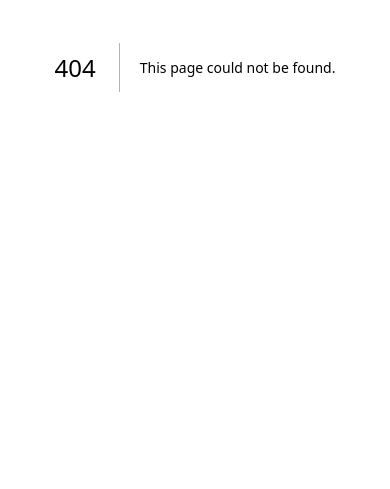
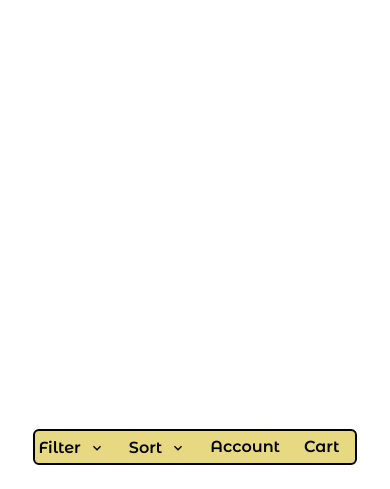
Before and after one commit to JakeSchroder/packrat-v2, a Next.js app: page /header/mobile_menu in a window 390 px wide. Before the commit this address had no page. Shown: the part 355-844 px from the top of the page. Built offline with nearby package versions, Linux system fonts and the light colour scheme.

Commit message:
Add mobile alternative menu

```diff
--- a/pages/header/header.js
+++ b/pages/header/header.js
@@ -3,8 +3,8 @@ import Logo from '../components/Logo';
 import { CATEGORIES, SORT_ORDER_MAP } from '../../src/constants/products';
 export default function Header({ setCategoryFilter, setOrderSort }) {
   return (
-    <div className="fixed min-w-full bg-background z-10 ">
-      <div className=" flex flex-row items-center justify-between px-24 py-6">
+    <div className=" sm:hidden fixed min-w-full bg-background z-10 ">
+      <div className=" flex flex-row items-center justify-between px-24 py-1 ">
         <MenuDropdown
           title={'Filter'}
           menuItems={CATEGORIES}
--- /dev/null
+++ b/pages/header/mobile_menu.js
@@ -0,0 +1,25 @@
+import MenuDropdown from '../components/MenuDropdown';
+import { CATEGORIES, SORT_ORDER_MAP } from '../../src/constants/products';
+
+export default function MobileMenu({ setCategoryFilter, setOrderSort }) {
+  return (
+    <>
+      <div className=" invisible sm:visible flex flex-row items-center fixed bottom-6 justify-center min-w-full z-10">
+        <div className="bg-accent rounded-md p-1 pr-4 space-x-6 box-border border-2 border-text">
+          <MenuDropdown
+            title={'Filter'}
+            menuItems={CATEGORIES}
+            onClick={setCategoryFilter}
+          />
+          <MenuDropdown
+            title={'Sort'}
+            menuItems={Object.keys(SORT_ORDER_MAP)}
+            onClick={setOrderSort}
+          />
+          <button className=" font-semibold">Account</button>
+          <button className=" font-semibold">Cart</button>
+        </div>
+      </div>
+    </>
+  );
+}
--- a/pages/index.js
+++ b/pages/index.js
@@ -4,6 +4,7 @@ import ProductGrid from './product_grid/product_grid';
 import Footer from './footer/footer';
 import { useInView } from 'react-intersection-observer';
 import { useState } from 'react';
+import MobileMenu from './header/mobile_menu';
 const inter = Inter({ subsets: ['latin'] });
 
 export default function Home() {
@@ -19,6 +20,10 @@ export default function Home() {
         setCategoryFilter={setCategoryFilter}
         setOrderSort={setOrderSort}
       />
+      <MobileMenu
+        setCategoryFilter={setCategoryFilter}
+        setOrderSort={setOrderSort}
+      />
       <ProductGrid
         inView={inView}
         categoryFilter={categoryFilter}
--- a/pages/product_grid/product_grid.js
+++ b/pages/product_grid/product_grid.js
@@ -12,7 +12,7 @@ export default function ProductGrid({ inView, categoryFilter, orderSort }) {
   };
   const { data, size, setSize } = useSWRInfinite(getKey, fetcher);
   const gridClassName =
-    'grid 2xl:grid-cols-5 xl:grid-cols-4 lg:grid-cols-3 md:grid-cols-2 sm:grid-cols-2 space-x-1 space-y-12 justify-items-center items-center pt-48';
+    'grid 2xl:grid-cols-5 xl:grid-cols-4 lg:grid-cols-3 md:grid-cols-2 sm:grid-cols-2 space-x-1 space-y-12 justify-items-center items-center pt-48 sm:pt-0';
 
   useEffect(() => {
     setTimeout(() => {
--- a/tailwind.config.js
+++ b/tailwind.config.js
@@ -31,6 +31,22 @@ module.exports = {
         '4xl': '2.441rem',
         '5xl': '3.052rem',
       },
+      screens: {
+        sm: { max: '767px' },
+        // => @media (min-width: 640px and max-width: 767px) { ... }
+
+        md: { min: '768px', max: '1023px' },
+        // => @media (min-width: 768px and max-width: 1023px) { ... }
+
+        lg: { min: '1024px', max: '1279px' },
+        // => @media (min-width: 1024px and max-width: 1279px) { ... }
+
+        xl: { min: '1280px', max: '1535px' },
+        // => @media (min-width: 1280px and max-width: 1535px) { ... }
+
+        '2xl': { min: '1536px' },
+        // => @media (min-width: 1536px) { ... }
+      },
     },
   },
   plugins: [],
```
